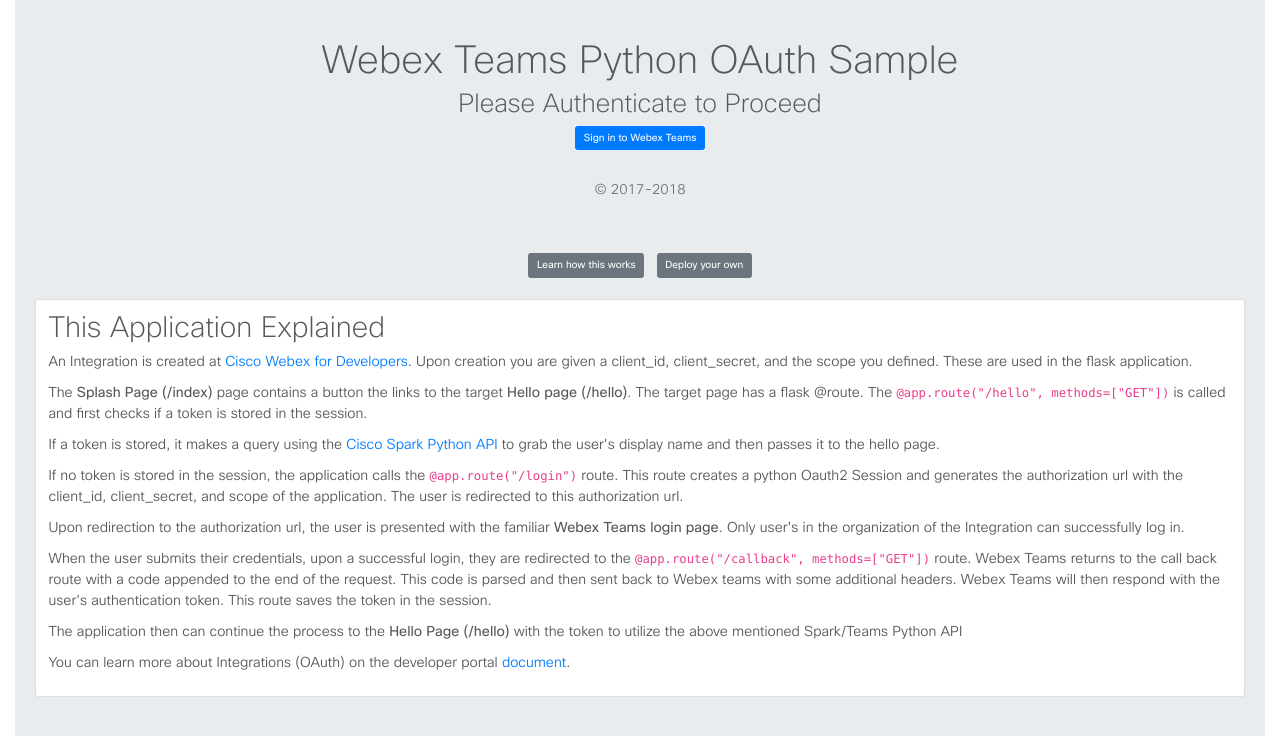
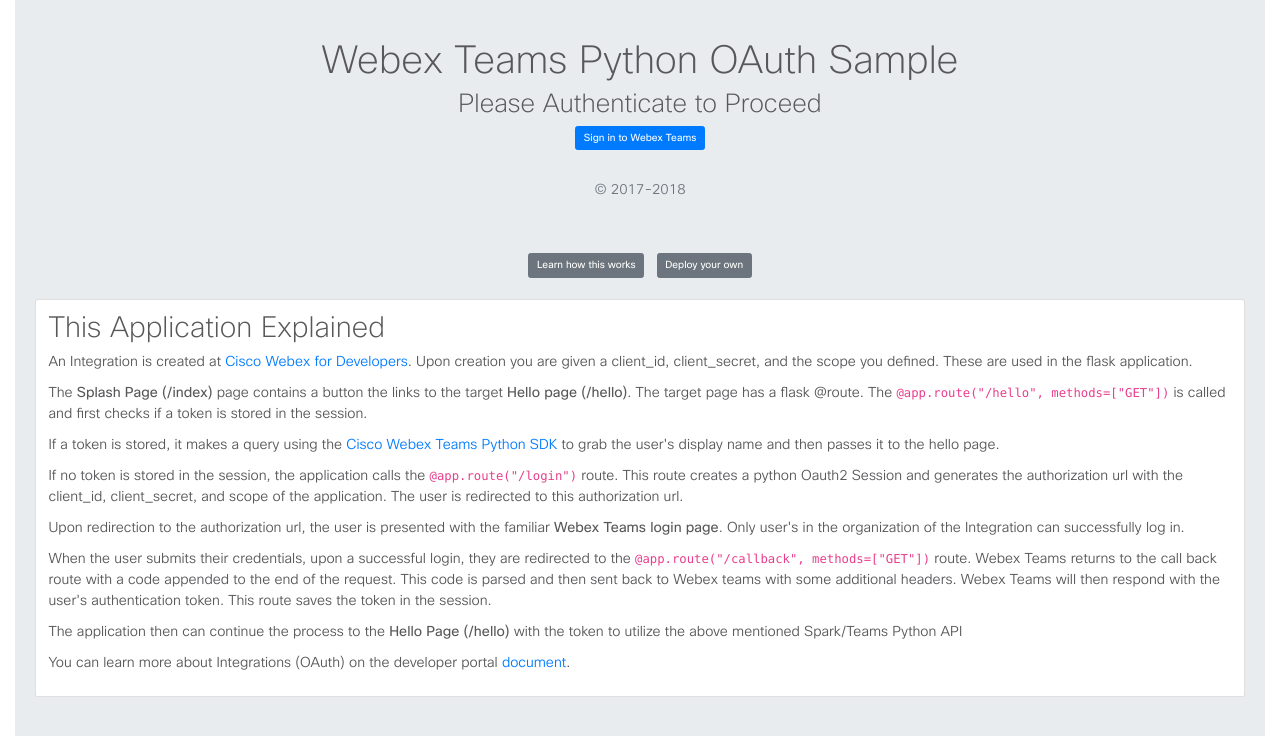
Before and after one commit to CiscoCollabTME/pyIntegration, a Flask app: page / in a window 1280 px wide, after a click on "Learn how this works". Shown: the part 43-779 px from the top of the page. Run offline with Flask 2, Linux system fonts and the light colour scheme; some libraries are stand-ins or nearby versions.

Commit message:
Update info.html

```diff
--- a/templates/info.html
+++ b/templates/info.html
@@ -14,8 +14,8 @@
                             <strong>Hello page (/hello)</strong>. The target page has a flask @route.
                             The <code>@app.route("/hello", methods=["GET"])</code> is called and first checks if a token is stored in the session.</p>
 
-                        <p>If a token is stored, it makes a query using the <a href="https://github.com/CiscoDevNet/ciscosparkapi" target="_blank">
-                            Cisco Spark Python API</a> to grab the user's display name and then passes it to the hello page.</p>
+                        <p>If a token is stored, it makes a query using the <a href="https://github.com/CiscoDevNet/webexteamssdk" target="_blank">
+                            Cisco Webex Teams Python SDK</a> to grab the user's display name and then passes it to the hello page.</p>
 
                         <p>If no token is stored in the session, the application calls the <code>@app.route("/login")</code> route.
                         This route creates a python Oauth2 Session and generates the authorization url with the client_id, client_secret, and
```
